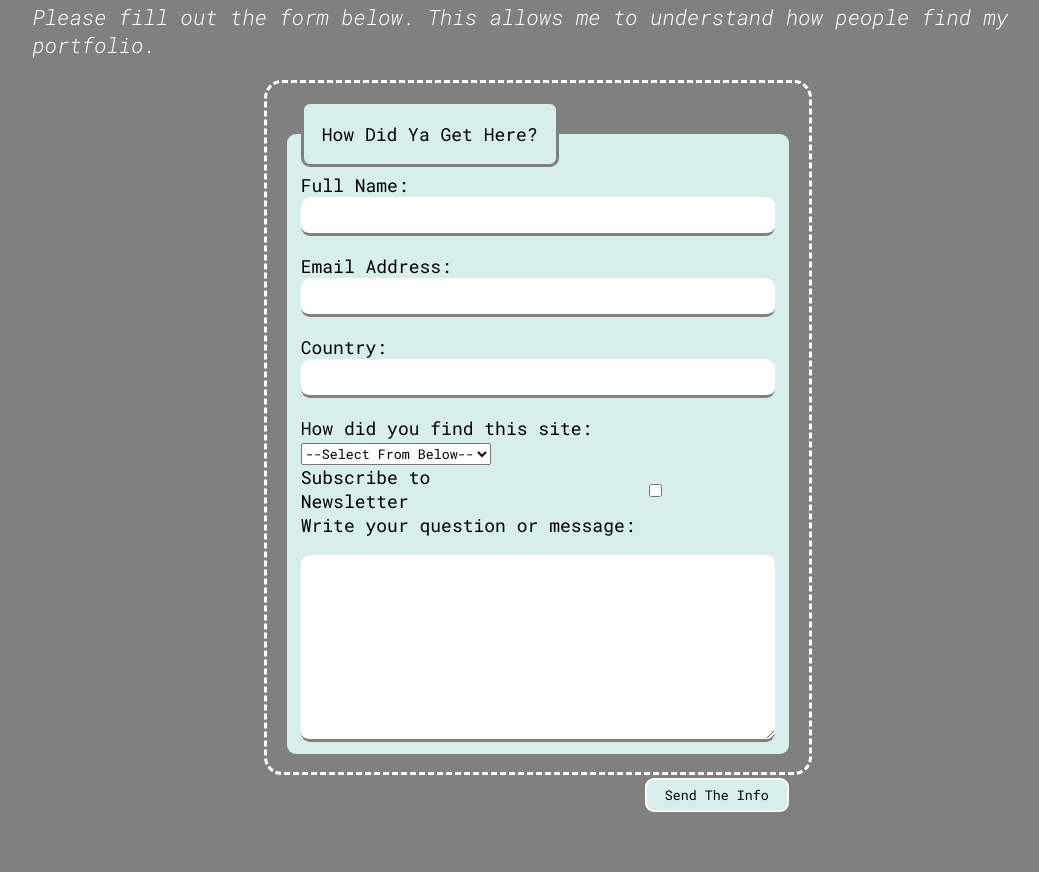
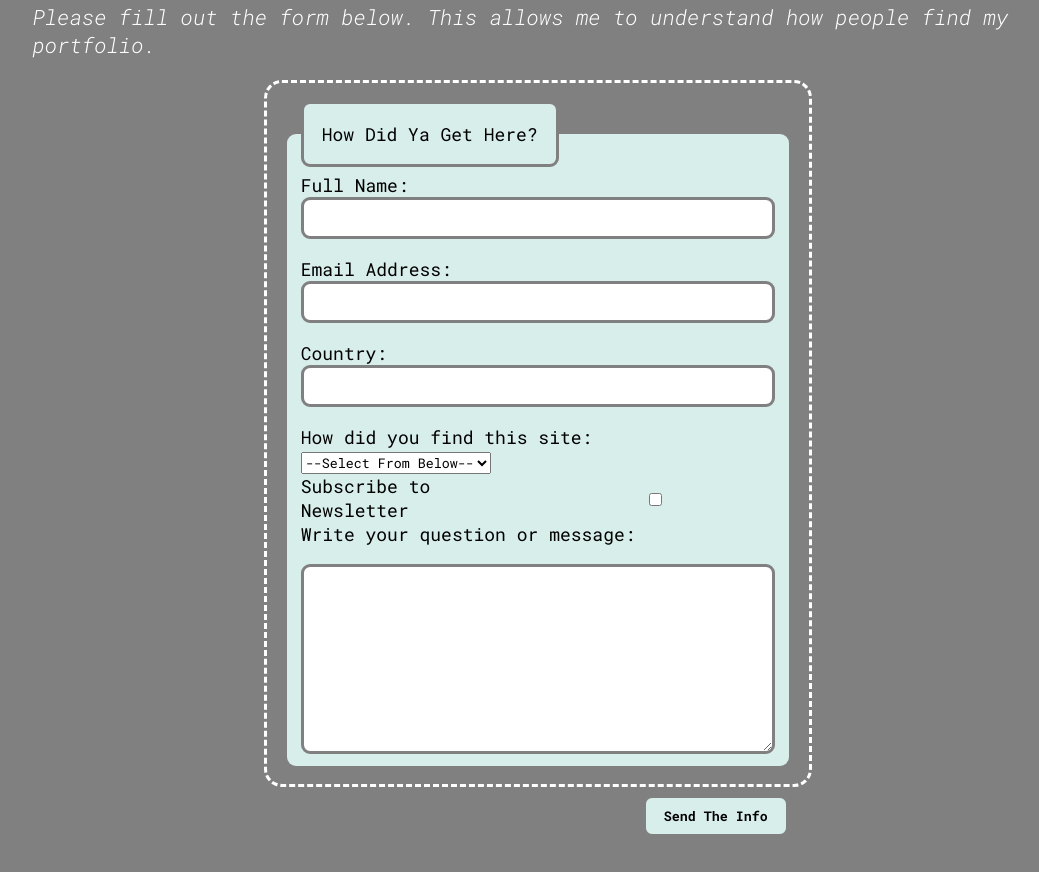
Before and after one commit to evannor/form-portfolio-find, a plain HTML site: page index.html in a window 1280 px wide. Shown: the part 196-1068 px from the top of the page, without its empty margins (102-1141 px from the left). Drawn offline with Linux system fonts and the light colour scheme.

Commit message:
Refactor CSS

```diff
--- a/index.css
+++ b/index.css
@@ -1,8 +1,28 @@
+/* Variables */
+:root {
+  --main-bg-color: grey;
+  --main-txt-color: white;
+  --main-font-family: "Roboto Mono", monospace;
+  --main-font-size: 18px;
+}
+
+/* Global Classes */
+.pd-2 {
+  padding: 18px;
+}
+.box-border {
+  border: 3px solid var(--main-bg-color);
+  border-radius: 9px;
+}
+.box-padding {
+  padding: 9px 18px;
+}
+
 body {
-  background-color: grey;
-  color: white;
-  font-family: "Roboto Mono", monospace;
-  font-size: 18px;
+  background-color: var(--main-bg-color);
+  color: var(--main-txt-color);
+  font-family: var(--main-font-family);
+  font-size: var(--main-font-size);
 }
 h3 {
   font-weight: 300;
@@ -11,9 +31,8 @@ h3 {
 form {
   width: 50%;
   margin: 0 auto;
-  padding: 18px;
   color: #000000;
-  border: 3px dashed #ffffff;
+  border: 3px dashed var(--main-txt-color);
   border-radius: 18px;
 }
 fieldset {
@@ -23,33 +42,20 @@ fieldset {
   position: relative;
 }
 legend {
-  padding: 18px;
   background-color: #d8eeeb;
-  border: 3px solid grey;
-  border-radius: 9px;
 }
 input {
   width: 100%;
-  padding: 9px 18px;
   border: none;
-  border-bottom: 3px solid grey;
-  border-radius: 9px;
-  font-family: "Roboto Mono", monospace;
+  font-family: var(--main-font-family);
   outline: none;
-}
-textarea {
-  border: none;
-  border-bottom: 3px solid grey;
-  border-radius: 9px;
 }
 button {
   background-color: #d8eeeb;
   position: absolute;
-  bottom: -10%;
+  bottom: -12%;
   right: 0;
-  padding: 6px 18px;
-  border-radius: 9px;
-  border: white 2px solid;
+  font-weight: bold;
 }
 input,
 label {
@@ -60,7 +66,7 @@ select,
 option,
 textarea,
 button {
-  font-family: "Roboto Mono", monospace;
+  font-family: var(--main-font-family);
 }
 
 .container {
--- a/index.html
+++ b/index.html
@@ -13,15 +13,15 @@
     <h1>How did you find this site?</h1>
     <h3>Please fill out the form below. This allows me to understand how people find my portfolio.</h3>
 
-    <form action="#" id="find-source" class="form-style">
+    <form action="#" id="find-source" class="form-style pd-2">
       <fieldset>
-        <legend>How Did Ya Get Here?</legend>
+        <legend class="box-border pd-2">How Did Ya Get Here?</legend>
         <label for="name">Full Name: </label>
-        <input type="text" name="fullName" id="name">
+        <input class="box-border box-padding" type="text" name="fullName" id="name">
         <label for="email">Email Address: </label>
-        <input type="email" name="email" id="email">
+        <input class="box-border box-padding" type="email" name="email" id="email">
         <label for="location">Country: </label>
-        <input type="text" name="location" id="location">
+        <input class="box-border box-padding" type="text" name="location" id="location">
         <label for="source">How did you find this site:</label>
         <select name="source" id="source" form="find-source">
           <option value="">--Select From Below--</option>
@@ -32,13 +32,13 @@
         </select>
         <div class="check-box">
           <label for="subscribeNews">Subscribe to Newsletter</label>
-          <input type="checkbox" name="newsletter" id="subscribeNews">
+          <input class="box-border box-padding" type="checkbox" name="newsletter" id="subscribeNews">
         </div>
         <div class="txt-msg">
           <label for="message">Write your question or message: </label>
-          <textarea name="message" id="message" cols="30" rows="10"></textarea>
+          <textarea class="box-border" name="message" id="message" cols="30" rows="10"></textarea>
         </div>
-        <button type="submit">Send The Info</button>
+        <button class="box-border box-padding" type="submit">Send The Info</button>
       </fieldset>
     </form>
   </div>
```
